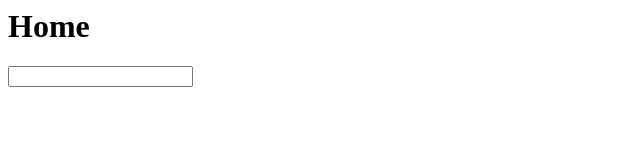
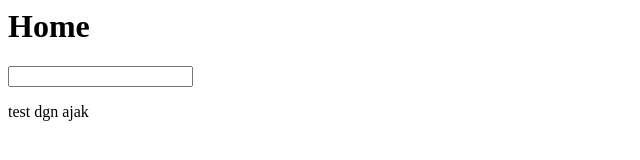
Before and after one commit to sakvertor/20130131, a plain HTML site: page index.html in a window 1280 px wide. Shown: the whole page, without its empty margins (0-640 px from the left). Drawn offline with Linux system fonts and the light colour scheme.

Commit message:
test dgn ajak

```diff
--- a/index.html
+++ b/index.html
@@ -10,6 +10,6 @@
 <script src="lib/jquery-1.8.2.min.js"></script>
 <script src="js/storage/memory-store.js"></script>
 <script src="js/main.js"></script>
-
+test dgn ajak
 </body>
 </html>
```
